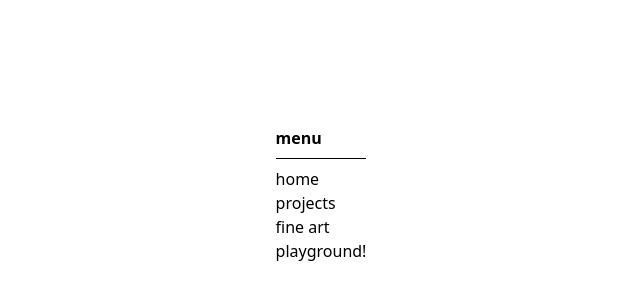
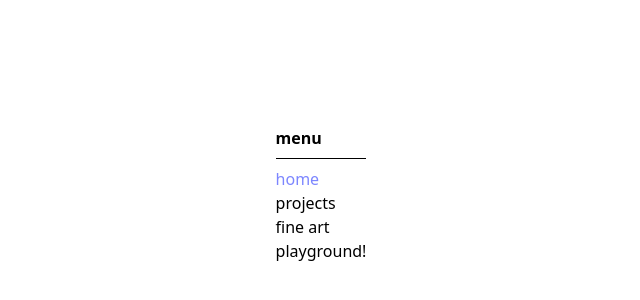
Before and after one commit to vle04/phoebe-portfolio, a Next.js app: page / in a window 1280 px wide. Shown: the part 206-506 px from the top of the page, without its empty margins (319-959 px from the left). Built offline with nearby package versions, Linux system fonts and the light colour scheme.

Commit message:
update routing and navigation styling

```diff
--- a/src/app/layout.tsx
+++ b/src/app/layout.tsx
@@ -1,6 +1,6 @@
 import type { Metadata } from "next";
 import "./globals.css";
-import LayoutNav from "@/components/LayoutNav";
+import LayoutHead from "@/components/LayoutHead";
 
 export const metadata: Metadata = {
   title: "phoebe's portfolio",
@@ -15,7 +15,7 @@ export default function RootLayout({
   return (
     <html lang="en">
       <body className="bg-white flex flex-col items-center">
-        <LayoutNav>{children}</LayoutNav>
+        <LayoutHead>{children}</LayoutHead>
       </body>
     </html>
   );
--- a/src/app/page.tsx
+++ b/src/app/page.tsx
@@ -1,4 +1,5 @@
 // home page
+"use client";
 
 import HomeMenu from "@/components/HomeMenu"
 
--- a/src/components/HomeMenu.tsx
+++ b/src/components/HomeMenu.tsx
@@ -1,28 +1,35 @@
 // navigation menu on the home page
+"use client";
 
 import Link from "next/link";
+import { usePathname } from "next/navigation";
 
 export default function HomeMenu() {
+  const pathname = usePathname();
+  const links = [
+    { href: "/", label: "home" },
+    { href: "/projects", label: "projects" },
+    { href: "/fine-art", label: "fine art" },
+    { href: "/playground", label: "playground!" },
+  ];
+
   return (
     <nav className="flex flex-col min-w-[100px] h-fit px-3 py-2">
       <h1 className="font-bold">menu</h1>
       <hr className="my-2 w-full"></hr>
       <div className="flex flex-col">
-        <Link href={"/"} className="hover:text-indigo-400">
-          <h2>home</h2>
-        </Link>
-
-        <Link href={"/projects"} className="hover:text-indigo-400">
-          <h2>projects</h2>
-        </Link>
-
-        <Link href={"/fine-art"} className="hover:text-indigo-400">
-          <h2>fine art</h2>
-        </Link>
-
-        <Link href={"/playground"} className="hover:text-indigo-400">
-          <h2>playground!</h2>
-        </Link>
+        {links.map((link) => {
+          const isActive = pathname === link.href;
+          return (
+            <Link
+              key={link.href}
+              href={link.href}
+              className={`hover:text-indigo-400 ${isActive ? "text-indigo-400" : "text-black"}`}
+            >
+              <h2>{link.label}</h2>
+            </Link>
+          );
+        })}
       </div>
     </nav>
   );
```
Also changed, not shown: src/components/LayoutHead.tsx (renamed from src/components/LayoutNav.tsx).
